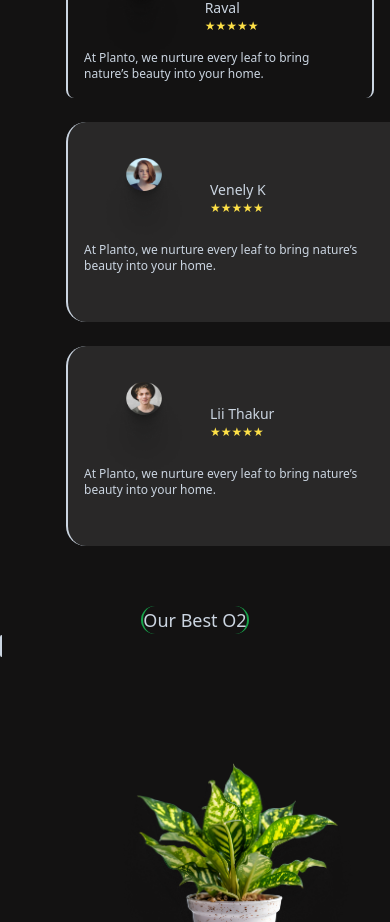
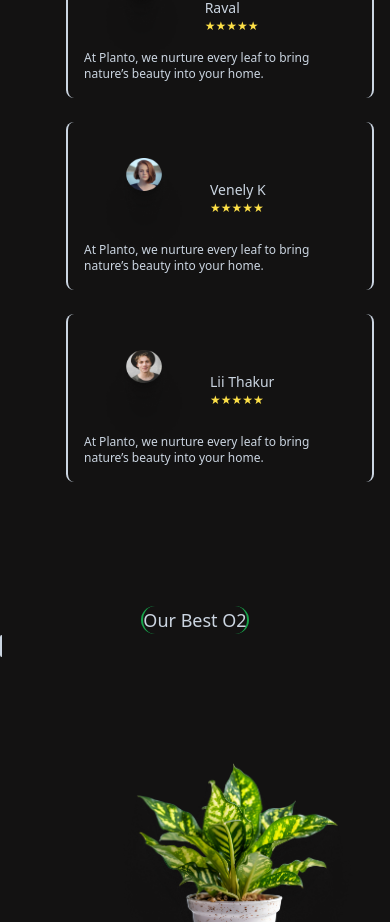
Before and after one commit to amnakifayat13/planto-website, a Next.js app: page / in a window 390 px wide. Shown: the part 4078-5000 px from the top of the page. Built offline with nearby package versions, Linux system fonts and the light colour scheme.

Commit message:
fully responsive

```diff
--- a/src/app/globals.css
+++ b/src/app/globals.css
@@ -137,7 +137,7 @@
   .review{
 
     background-color: rgba(50, 50, 50, 0.7);
-    width: auto;
+    width: 180px;
     height: 180px;
     border-radius: 20px;
     margin-right: 20px;
@@ -154,7 +154,7 @@
     margin-top: -10px;
   }
   .bext-img{
-   padding-right: 120px;
+   padding-right: 150px;
    margin-top: -20px;
    margin-bottom: 20px;
   }
--- a/src/app/review/page.tsx
+++ b/src/app/review/page.tsx
@@ -29,7 +29,7 @@ export default function Review(){
         </div>
     </div>
 
-    <div className="review text-slate-300 p-4 border-slate-300 border-x-2 rounded-lg">
+    <div className="review1 text-slate-300 p-4 border-slate-300 border-x-2 rounded-lg">
         <div className="flex items-center">
             <Image
                 className="review-img1 w-12 h-12 md:w-16 md:h-16"
@@ -48,7 +48,7 @@ export default function Review(){
         </div>
     </div>
 
-    <div className="review text-slate-300 p-4 border-slate-300 border-x-2 rounded-lg">
+    <div className="review1 text-slate-300 p-4 border-slate-300 border-x-2 rounded-lg">
         <div className="flex items-center">
             <Image
                 className="review-img1 w-12 h-12 md:w-16 md:h-16"
```
